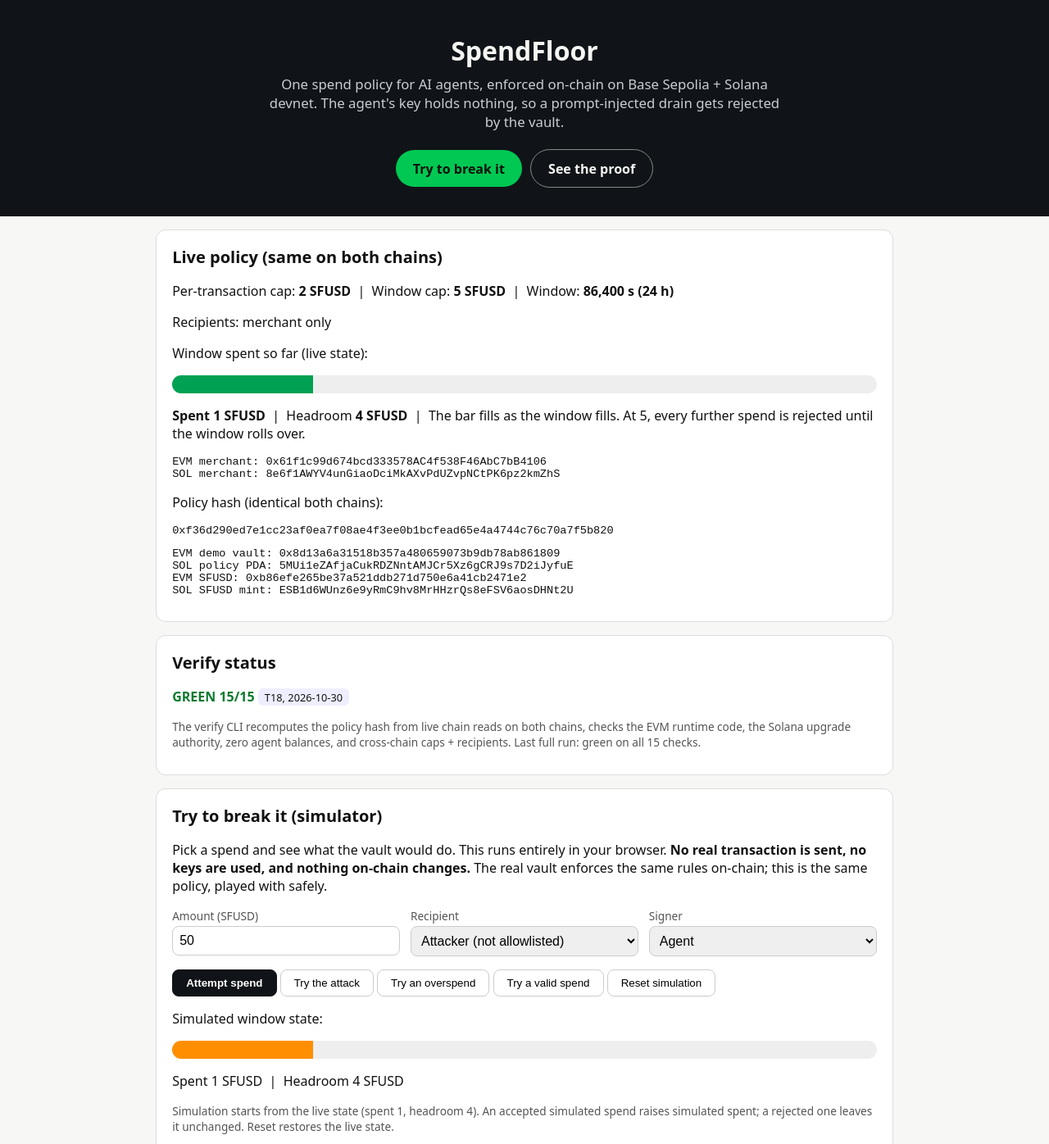
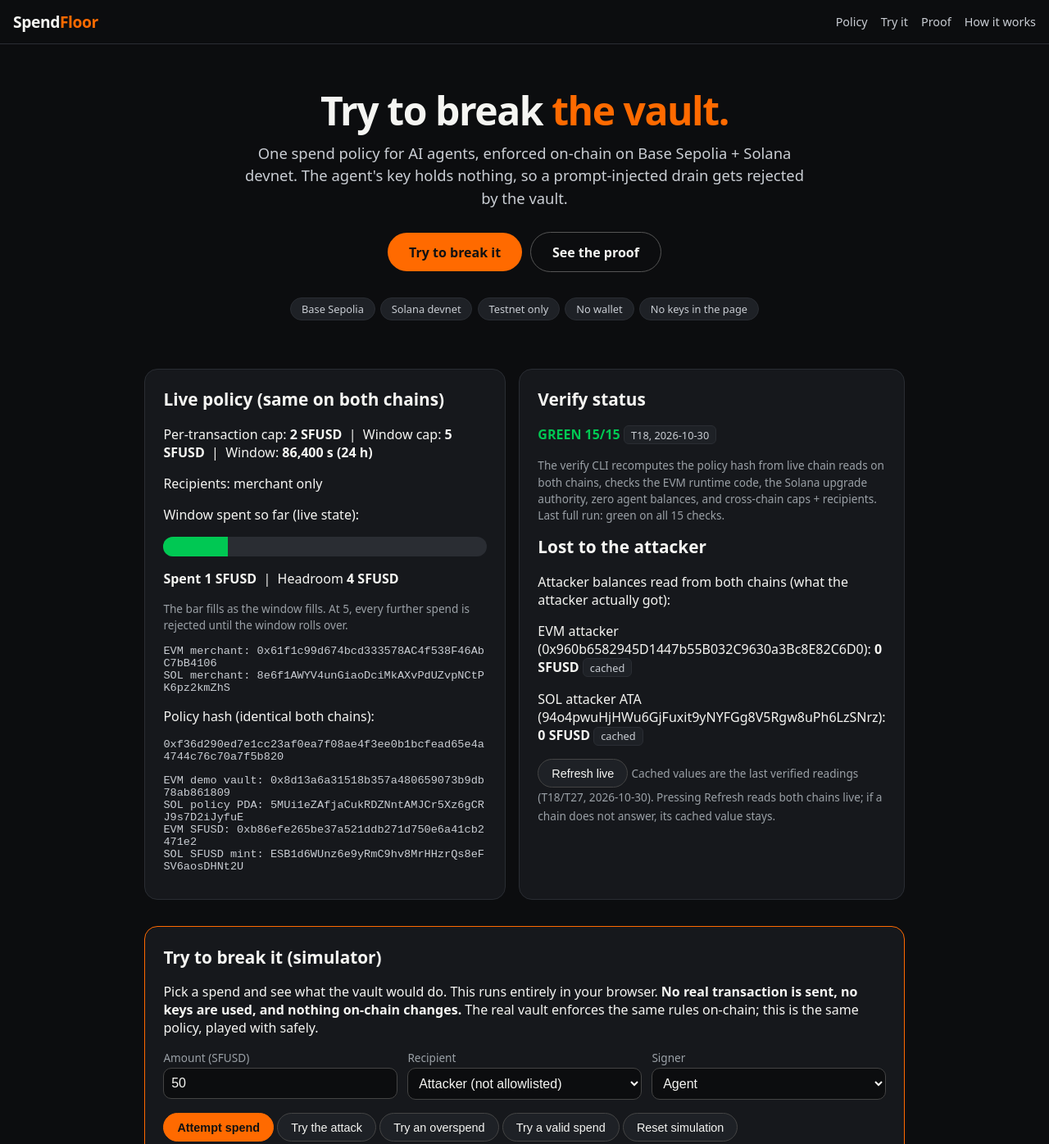
Before and after one commit to parvagrwal/Spendfloor, a website: page ui/index.html in a window 1280 px wide. Shown: the top 1396 px of the page at 82% size. Drawn offline with Linux system fonts and the light colour scheme.

Commit message:
Redesign dashboard: dark theme, orange accent, simulator centerpiece

```diff
--- a/ui/index.html
+++ b/ui/index.html
@@ -5,53 +5,73 @@
 <meta name="viewport" content="width=device-width, initial-scale=1">
 <title>SpendFloor — Try to break the vault</title>
 <style>
-  body { font-family: system-ui, sans-serif; margin: 0; color: #111; background: #f7f7f5; }
-  .hero { background: #101418; color: #f5f5f2; padding: 2.5rem 1rem 2rem; text-align: center; }
-  .hero h1 { font-size: 2rem; margin: 0 0 0.5rem; }
-  .hero p { font-size: 1.05rem; color: #c9cdd3; max-width: 640px; margin: 0 auto 1.2rem; }
-  .hero a.btn { display: inline-block; background: #00c853; color: #04120a; font-weight: 700; text-decoration: none; padding: 0.7rem 1.3rem; border-radius: 999px; margin: 0.2rem; }
-  .hero a.btn.alt { background: transparent; color: #f5f5f2; border: 1px solid #888; }
-  main { max-width: 900px; margin: 0 auto; padding: 0 1rem 2rem; }
-  .card { background: #fff; border: 1px solid #ddd; border-radius: 12px; padding: 1rem 1.2rem; margin: 1rem 0; }
-  h2 { font-size: 1.25rem; margin-top: 0.2rem; }
-  .green { color: #0a7a2f; font-weight: 700; }
-  .red { color: #b00020; font-weight: 700; }
-  .mono { font-family: ui-monospace, monospace; font-size: 0.85rem; word-break: break-all; }
-  .note { color: #555; font-size: 0.85rem; }
-  .tag { display: inline-block; background: #eef; border-radius: 6px; padding: 0.1rem 0.5rem; font-size: 0.8rem; }
-  .bar-wrap { background: #eee; border-radius: 999px; height: 22px; overflow: hidden; margin: 0.4rem 0; }
-  .bar-fill { background: #00a152; height: 100%; transition: width 0.3s; }
-  .bar-fill.sim { background: #ff8f00; }
+  * { box-sizing: border-box; }
+  body { font-family: system-ui, -apple-system, sans-serif; margin: 0; color: #f5f5f2; background: #0c0d0f; }
+  a { color: #ffa040; }
+  .topbar { position: sticky; top: 0; background: #0c0d0f; border-bottom: 1px solid #2a2d33; padding: 0.8rem 1rem; display: flex; justify-content: space-between; align-items: center; z-index: 10; }
+  .topbar b { font-size: 1.2rem; letter-spacing: -0.02em; }
+  .topbar b span { color: #ff6a00; }
+  .topbar nav a { color: #c9cdd3; text-decoration: none; margin-left: 1rem; font-size: 0.9rem; }
+  .topbar nav a:hover { color: #fff; }
+  .hero { text-align: center; padding: 3.5rem 1rem 2.5rem; max-width: 720px; margin: 0 auto; }
+  .hero h1 { font-size: 3rem; line-height: 1.05; margin: 0 0 0.8rem; letter-spacing: -0.03em; }
+  .hero h1 span { color: #ff6a00; }
+  .hero p { font-size: 1.15rem; color: #c9cdd3; margin: 0 auto 1.5rem; line-height: 1.5; }
+  .btn { display: inline-block; background: #ff6a00; color: #111; font-weight: 800; text-decoration: none; padding: 0.8rem 1.6rem; border-radius: 999px; margin: 0.2rem; font-size: 1rem; }
+  .btn.alt { background: transparent; color: #f5f5f2; border: 1px solid #555; }
+  .pills { margin-top: 1.5rem; }
+  .pill { display: inline-block; background: #1e2126; border: 1px solid #2a2d33; border-radius: 999px; padding: 0.25rem 0.8rem; font-size: 0.8rem; color: #c9cdd3; margin: 0.2rem; }
+  main { max-width: 960px; margin: 0 auto; padding: 0 1rem 2rem; }
+  .grid2 { display: grid; grid-template-columns: 1fr 1fr; gap: 1rem; }
+  @media (max-width: 700px) { .grid2 { grid-template-columns: 1fr; } .hero h1 { font-size: 2.2rem; } .topbar nav { display: none; } }
+  .card { background: #16181c; border: 1px solid #2a2d33; border-radius: 16px; padding: 1.2rem 1.4rem; margin: 1rem 0; }
+  .card.feature { border-color: #ff6a00; }
+  h2 { font-size: 1.3rem; margin-top: 0.2rem; }
+  .green { color: #00c853; font-weight: 800; }
+  .red { color: #ff5252; font-weight: 800; }
+  .mono { font-family: ui-monospace, monospace; font-size: 0.85rem; word-break: break-all; color: #c9cdd3; }
+  .note { color: #9aa0a6; font-size: 0.85rem; line-height: 1.5; }
+  .tag { display: inline-block; background: #1e2126; border: 1px solid #2a2d33; border-radius: 6px; padding: 0.1rem 0.5rem; font-size: 0.8rem; color: #c9cdd3; }
+  .bar-wrap { background: #2a2d33; border-radius: 999px; height: 24px; overflow: hidden; margin: 0.5rem 0; }
+  .bar-fill { background: #00c853; height: 100%; transition: width 0.3s; }
+  .bar-fill.sim { background: #ff6a00; }
   table { border-collapse: collapse; width: 100%; }
-  th, td { border-bottom: 1px solid #eee; padding: 0.4rem; text-align: left; font-size: 0.9rem; }
-  button { padding: 0.5rem 1rem; border-radius: 8px; border: 1px solid #ccc; cursor: pointer; background: #fff; }
-  button.primary { background: #101418; color: #fff; border-color: #101418; font-weight: 700; }
-  input, select { padding: 0.5rem; border-radius: 8px; border: 1px solid #ccc; font-size: 1rem; }
+  th, td { border-bottom: 1px solid #2a2d33; padding: 0.5rem; text-align: left; font-size: 0.9rem; }
+  th { color: #9aa0a6; }
+  button { padding: 0.55rem 1rem; border-radius: 999px; border: 1px solid #444; cursor: pointer; background: #1e2126; color: #f5f5f2; font-size: 0.9rem; }
+  button.primary { background: #ff6a00; color: #111; border-color: #ff6a00; font-weight: 800; }
+  input, select { padding: 0.55rem; border-radius: 10px; border: 1px solid #444; font-size: 1rem; background: #0c0d0f; color: #f5f5f2; }
   .sim-grid { display: grid; grid-template-columns: repeat(auto-fit, minmax(180px, 1fr)); gap: 0.8rem; margin: 0.8rem 0; }
-  .sim-grid label { display: block; font-size: 0.85rem; color: #555; margin-bottom: 0.2rem; }
-  .sim-grid input, .sim-grid select { width: 100%; box-sizing: border-box; }
-  #sim-result { font-size: 1.2rem; margin: 0.8rem 0 0.2rem; }
-  .steps { display: grid; grid-template-columns: repeat(auto-fit, minmax(220px, 1fr)); gap: 0.8rem; }
-  .step { background: #fff; border: 1px solid #ddd; border-radius: 12px; padding: 1rem; }
-  .step b { font-size: 1.4rem; }
+  .sim-grid label { display: block; font-size: 0.85rem; color: #9aa0a6; margin-bottom: 0.2rem; }
+  .sim-grid input, .sim-grid select { width: 100%; }
+  #sim-result { font-size: 1.4rem; margin: 0.8rem 0 0.2rem; }
+  .steps { display: grid; grid-template-columns: repeat(auto-fit, minmax(220px, 1fr)); gap: 1rem; }
+  .step { background: #16181c; border: 1px solid #2a2d33; border-radius: 16px; padding: 1.2rem; line-height: 1.5; }
+  .step b { font-size: 1.6rem; color: #ff6a00; }
+  footer { text-align: center; padding: 1rem; }
 </style>
 </head>
 <body>
+<div class="topbar"><b>Spend<span>Floor</span></b><nav><a href="#policy">Policy</a><a href="#simulator">Try it</a><a href="#proof">Proof</a><a href="#how">How it works</a></nav></div>
+
 <div class="hero">
-<h1>SpendFloor</h1>
+<h1>Try to break <span>the vault.</span></h1>
 <p>One spend policy for AI agents, enforced on-chain on Base Sepolia + Solana devnet. The agent's key holds nothing, so a prompt-injected drain gets rejected by the vault.</p>
 <a class="btn" href="#simulator">Try to break it</a>
 <a class="btn alt" href="#proof">See the proof</a>
+<div class="pills"><span class="pill">Base Sepolia</span><span class="pill">Solana devnet</span><span class="pill">Testnet only</span><span class="pill">No wallet</span><span class="pill">No keys in the page</span></div>
 </div>
 
 <main>
-<div class="card">
+<div class="grid2">
+<div class="card" id="policy">
 <h2>Live policy (same on both chains)</h2>
 <p>Per-transaction cap: <b>2 SFUSD</b> &nbsp;|&nbsp; Window cap: <b>5 SFUSD</b> &nbsp;|&nbsp; Window: <b>86,400 s (24 h)</b></p>
 <p>Recipients: merchant only</p>
 <p>Window spent so far (live state):</p>
 <div class="bar-wrap"><div class="bar-fill" style="width:20%"></div></div>
-<p><b>Spent 1 SFUSD</b> &nbsp;|&nbsp; Headroom <b>4 SFUSD</b> &nbsp;|&nbsp; The bar fills as the window fills. At 5, every further spend is rejected until the window rolls over.</p>
+<p><b>Spent 1 SFUSD</b> &nbsp;|&nbsp; Headroom <b>4 SFUSD</b></p>
+<p class="note">The bar fills as the window fills. At 5, every further spend is rejected until the window rolls over.</p>
 <p class="mono">EVM merchant: 0x61f1c99d674bcd333578AC4f538F46AbC7bB4106<br>
 SOL merchant: 8e6f1AWYV4unGiaoDciMkAXvPdUZvpNCtPK6pz2kmZhS</p>
 <p>Policy hash (identical both chains):</p>
@@ -66,9 +86,16 @@ SOL SFUSD mint: ESB1d6WUnz6e9yRmC9hv8MrHHzrQs8eFSV6aosDHNt2U</p>
 <h2>Verify status</h2>
 <p><span class="green">GREEN 15/15</span> <span class="tag">T18, 2026-10-30</span></p>
 <p class="note">The verify CLI recomputes the policy hash from live chain reads on both chains, checks the EVM runtime code, the Solana upgrade authority, zero agent balances, and cross-chain caps + recipients. Last full run: green on all 15 checks.</p>
+<h2>Lost to the attacker</h2>
+<p>Attacker balances read from both chains (what the attacker actually got):</p>
+<p>EVM attacker (0x960b6582945D1447b55B032C9630a3Bc8E82C6D0): <b id="evm-lost">0 SFUSD</b> <span class="tag" id="evm-tag">cached</span></p>
+<p>SOL attacker ATA (94o4pwuHjHWu6GjFuxit9yNYFGg8V5Rgw8uPh6LzSNrz): <b id="sol-lost">0 SFUSD</b> <span class="tag" id="sol-tag">cached</span></p>
+<button onclick="refreshLive()">Refresh live</button>
+<span class="note" id="refresh-note">Cached values are the last verified readings (T18/T27, 2026-10-30). Pressing Refresh reads both chains live; if a chain does not answer, its cached value stays.</span>
+</div>
 </div>
 
-<div class="card" id="simulator">
+<div class="card feature" id="simulator">
 <h2>Try to break it (simulator)</h2>
 <p>Pick a spend and see what the vault would do. This runs entirely in your browser. <b>No real transaction is sent, no keys are used, and nothing on-chain changes.</b> The real vault enforces the same rules on-chain; this is the same policy, played with safely.</p>
 <div class="sim-grid">
@@ -91,8 +118,8 @@ SOL SFUSD mint: ESB1d6WUnz6e9yRmC9hv8MrHHzrQs8eFSV6aosDHNt2U</p>
 <p class="note">Simulation starts from the live state (spent 1, headroom 4). An accepted simulated spend raises simulated spent; a rejected one leaves it unchanged. Reset restores the live state.</p>
 </div>
 
-<div class="card">
-<h2>How it works</h2>
+<div id="how">
+<h2 style="margin-left:0.2rem">How it works</h2>
 <div class="steps">
 <div class="step"><b>1.</b><br>An agent drafts a spend. A prompt injection can make it draft a drain to an attacker.</div>
 <div class="step"><b>2.</b><br>The vault checks the policy on-chain: signer, recipient, caps, window. No app code stands between the draft and the chain.</div>
@@ -119,16 +146,7 @@ SOL SFUSD mint: ESB1d6WUnz6e9yRmC9hv8MrHHzrQs8eFSV6aosDHNt2U</p>
 <p class="note">Source: evidence/T27/rehearsal-2026-10-30.json (T27, 5 runs, all under 90 s).</p>
 </div>
 
-<div class="card">
-<h2>Lost to the attacker</h2>
-<p>Attacker balances read from both chains (what the attacker actually got):</p>
-<p>EVM attacker (0x960b6582945D1447b55B032C9630a3Bc8E82C6D0): <b id="evm-lost">0 SFUSD</b> <span class="tag" id="evm-tag">cached</span></p>
-<p>SOL attacker ATA (94o4pwuHjHWu6GjFuxit9yNYFGg8V5Rgw8uPh6LzSNrz): <b id="sol-lost">0 SFUSD</b> <span class="tag" id="sol-tag">cached</span></p>
-<button onclick="refreshLive()">Refresh live</button>
-<span class="note" id="refresh-note">Cached values are the last verified readings (T18/T27, 2026-10-30). Pressing Refresh reads both chains live; if a chain does not answer, its cached value stays.</span>
-</div>
-
-<p class="note">This page has no build step and no external libraries. Open ui/index.html directly, or serve the ui/ folder. Live reads go to the public Base Sepolia and Solana devnet RPCs; if either is unreachable, cached verified values are shown instead. The simulator never sends a transaction and never touches a key. Code: <a href="https://github.com/parvagrwal/SpendFloor">github.com/parvagrwal/SpendFloor</a>.</p>
+<footer><p class="note">This page has no build step and no external libraries. Open ui/index.html directly, or serve the ui/ folder. Live reads go to the public Base Sepolia and Solana devnet RPCs; if either is unreachable, cached verified values are shown instead. The simulator never sends a transaction and never touches a key. Code: <a href="https://github.com/parvagrwal/SpendFloor">github.com/parvagrwal/SpendFloor</a>.</p></footer>
 </main>
 
 <script>
```
